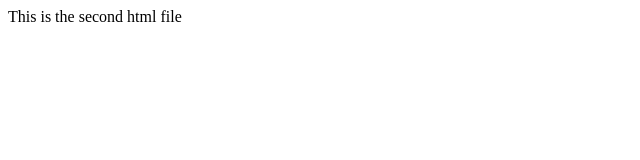
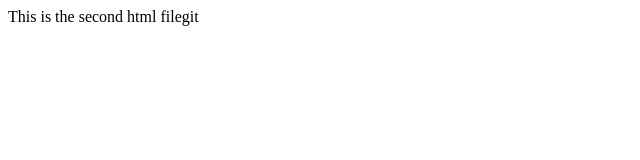
Before and after one commit to HeerMehta/gittutorial, a plain HTML site: page index2.html in a window 1280 px wide. Shown: the full height of the page, 0-640 px from the left. Drawn offline with Linux system fonts and the light colour scheme.

Commit message:
Changes made

```diff
--- a/index2.html
+++ b/index2.html
@@ -7,6 +7,6 @@
     <title>Document</title>
 </head>
 <body>
-    This is the second html file
+    This is the second html filegit
 </body>
 </html>
```
